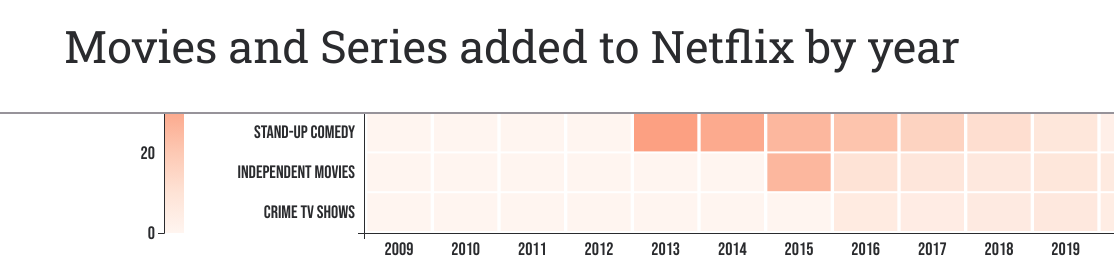
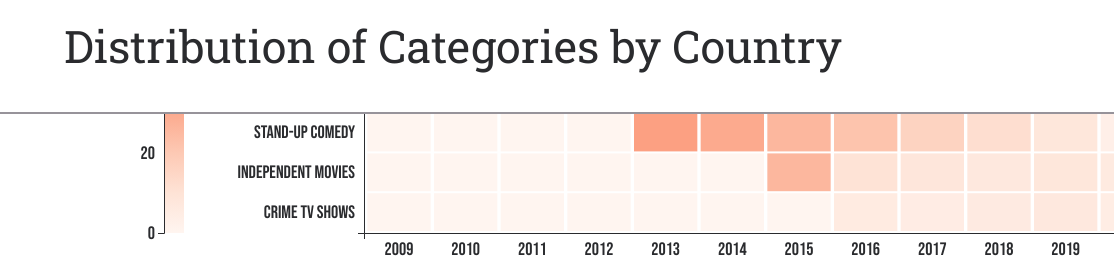
Before and after one commit to iTzxMigz/INF8808-H25-projet-20, a website built with Parcel: page src/index.html in a window 1280 px wide. Both pictures are taken after a click on the button "Switch to Categories". Shown: the part 1101-1381 px from the top of the page, 0-1114 px from the left. Built offline with nearby package versions, Linux system fonts and the light colour scheme; no server answers; files whose address does not match are found by name; what d3-geo-projection would draw is missing.

Commit message:
ajout d'un changement de titre dynamique selon chaque viz

```diff
--- a/src/index.html
+++ b/src/index.html
@@ -4,8 +4,8 @@
     <head>
         <meta charset="UTF-8">
         <meta name="viewport" content="width=device-width, initial-scale=1.0">
-        <meta name="Description" content="Code pour le TP3 de INF8808.">
-        <title>TP3 | INF8808</title>
+        <meta name="Description" content="Code pour le Projet de INF8808.">
+        <title>Projet | INF8808</title>
 
         <link rel="stylesheet" href="assets/style.css">
         <link rel="stylesheet" href="assets/typography.css">
--- a/src/index.js
+++ b/src/index.js
@@ -33,6 +33,7 @@
     radarChart.createChangingModeButton(dataRadarChartAge, dataRadarChartCat);
     radarChart.drawMultipleRadarCharts(dataRadarChartAge, true);
     geomap.drawGeomap(movies);
+    changingTitleDynamically();
   });
 
 
@@ -49,3 +50,33 @@
          .attr("id", `graph-${i + 1}`)
    }
 }
+
+function changingTitleDynamically() {
+  const headerTitle = d3.select("header h1");
+
+let titlesByViz = {
+  "viz-container-1": "Movies and Series added to Netflix by year",
+  "viz-container-2": "Distribution of Categories per year on Netflix",
+  "viz-container-3": () => radarChart.isAgeCertMode? radarChart.titleAgerCert : radarChart.titleCategories,
+  "viz-container-4": "C'est le temps de WAKE UP!!!",
+  // ajoute d'autres si tu veux
+};
+
+window.addEventListener("scroll", () => {
+  d3.selectAll(".viz-container").each(function() {
+    const rect = this.getBoundingClientRect();
+    const height = window.innerHeight
+
+    if (rect.top < height / 4 && rect.bottom > height - height / 4) {
+      const id = this.id;
+      const title = typeof titlesByViz[id] === "function"
+      ? titlesByViz[id]()
+      : titlesByViz[id];
+      if (title) {
+        headerTitle.text(title);
+      }
+    }
+  });
+});
+
+}
--- a/src/scripts/radar-chart.js
+++ b/src/scripts/radar-chart.js
@@ -1,7 +1,10 @@
 let currentSort = 'Country Name';
 let ascending = false;
+export let isAgeCertMode = true;
+export const titleAgerCert = "Distribution of Age Ratings by Country";
+export const titleCategories = "Distribution of Categories by Country";
+
 export function createChangingModeButton(dataRadarChartAge, dataRadarChartCat) {
-    let isAgeCertMode = true;
     let data = dataRadarChartAge;
     const div = d3.select('#viz-container-3')
         .insert('div', function() { return this.firstChild; })
@@ -43,6 +46,7 @@
 
     d3.select("#radar-toggle-btn").on("click", () => {
         isAgeCertMode = !isAgeCertMode;
+        d3.select('header h1').text(isAgeCertMode? titleAgerCert: titleCategories);
         d3.select("#radar-toggle-btn").text(
             isAgeCertMode ? "Switch to Categories" : "Switch to Age Ratings"
         );
```
